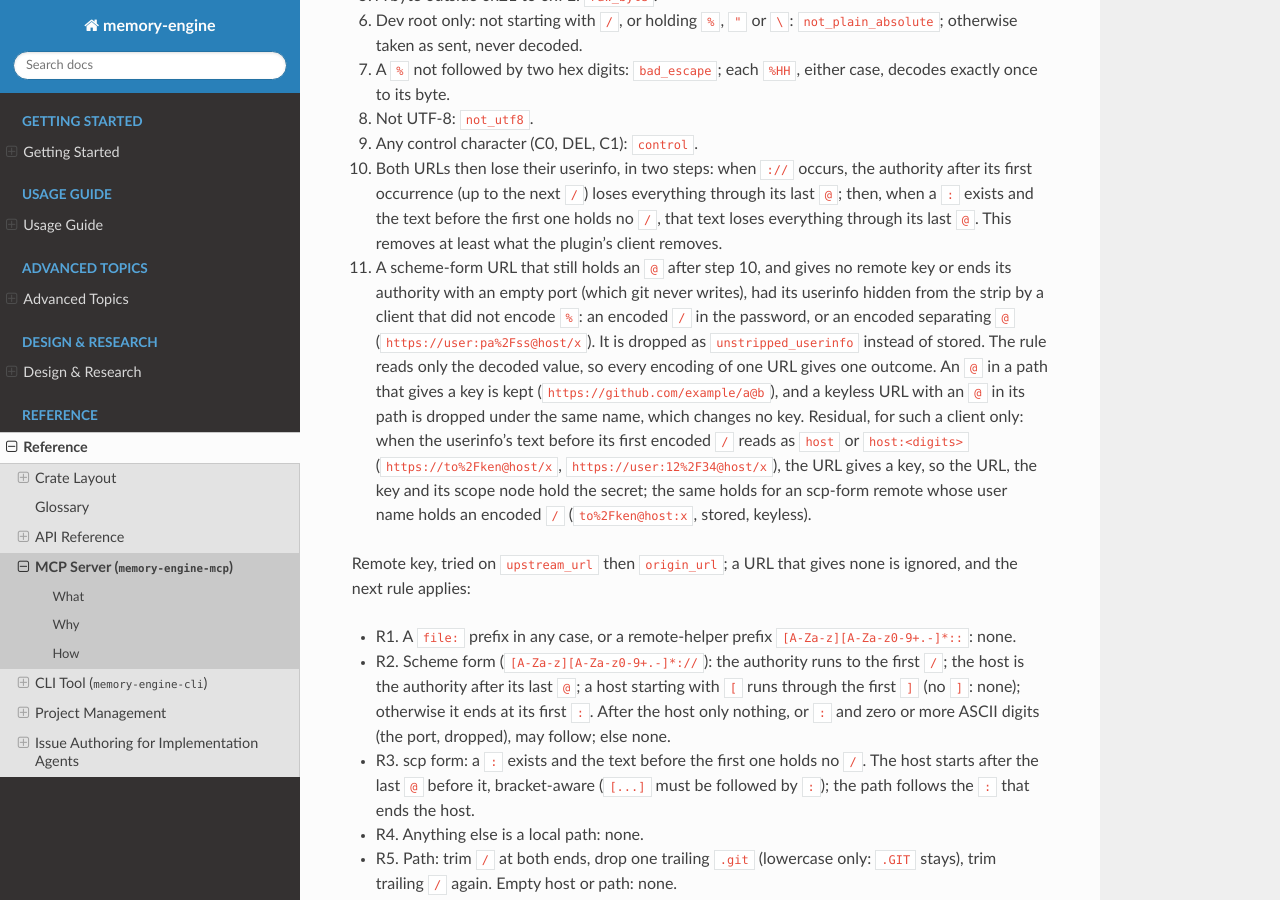
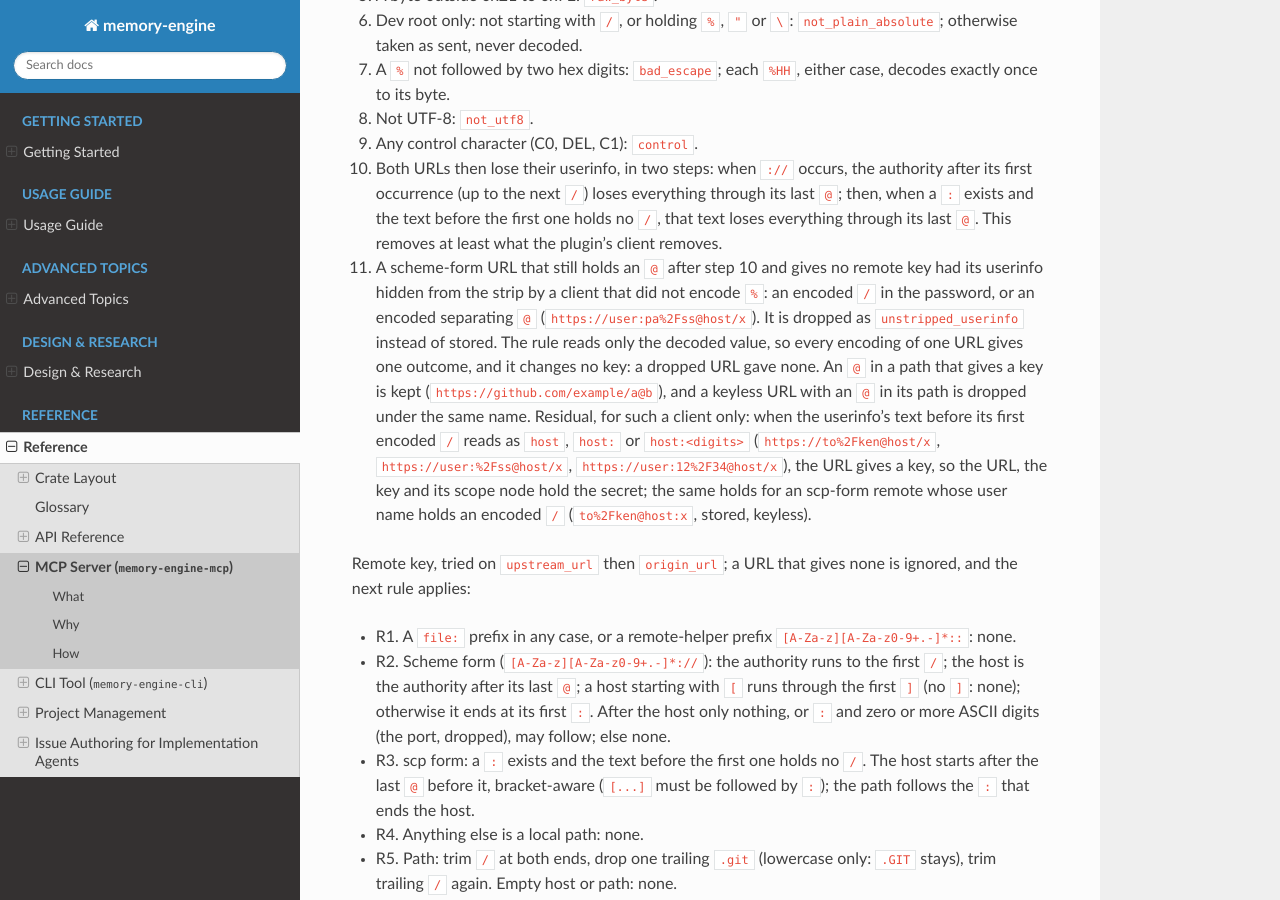
Before and after one commit to dutiona/memory-engine, a Sphinx documentation site: the page built from docs/reference/mcp-server.md, in a window 1280 px wide and 900 px high, scrolled down 5468 px. Built offline with Sphinx 7.4.7 and the Read the Docs theme 3.1.0, drawn with Linux system fonts in a browser that asks for light colours; pages that are not in the unit, such as notebooks, are missing from menus.

Commit message:
docs(mcp): rule 11 changes no key; the empty port joins the residual

```diff
--- a/docs/reference/mcp-server.md
+++ b/docs/reference/mcp-server.md
@@ -203,13 +203,13 @@ Decoding, per header (`ME-Project-Root` → `root`, `-Dev-Root` → `dev_root`,
     the next `/`) loses everything through its last `@`; then, when a `:` exists and the text before the first one
     holds no `/`, that text loses everything through its last `@`. This removes at least what the plugin's client
     removes.
-11. A scheme-form URL that still holds an `@` after step 10, and gives no remote key or ends its authority with an empty
-    port (which git never writes), had its userinfo hidden from the strip by a client that did not encode `%`: an
-    encoded `/` in the password, or an encoded separating `@` (`https://user:pa%2Fss@host/x`). It is dropped as
-    `unstripped_userinfo` instead of stored. The rule reads only the decoded value, so every encoding of one URL gives
-    one outcome. An `@` in a path that gives a key is kept (`https://github.com/example/a@b`), and a keyless URL with an
-    `@` in its path is dropped under the same name, which changes no key. Residual, for such a client only: when the
-    userinfo's text before its first encoded `/` reads as `host` or `host:<digits>` (`https://to%2Fken@host/x`,
+11. A scheme-form URL that still holds an `@` after step 10 and gives no remote key had its userinfo hidden from the
+    strip by a client that did not encode `%`: an encoded `/` in the password, or an encoded separating `@`
+    (`https://user:pa%2Fss@host/x`). It is dropped as `unstripped_userinfo` instead of stored. The rule reads only the
+    decoded value, so every encoding of one URL gives one outcome, and it changes no key: a dropped URL gave none. An
+    `@` in a path that gives a key is kept (`https://github.com/example/a@b`), and a keyless URL with an `@` in its
+    path is dropped under the same name. Residual, for such a client only: when the userinfo's text before its first
+    encoded `/` reads as `host`, `host:` or `host:<digits>` (`https://to%2Fken@host/x`, `https://user:%2Fss@host/x`,
     `https://user:12%2F34@host/x`), the URL gives a key, so the URL, the key and its scope node hold the secret; the
     same holds for an scp-form remote whose user name holds an encoded `/` (`to%2Fken@host:x`, stored, keyless).
 
```
